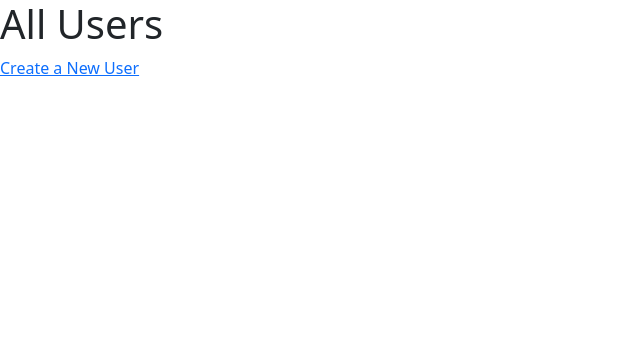
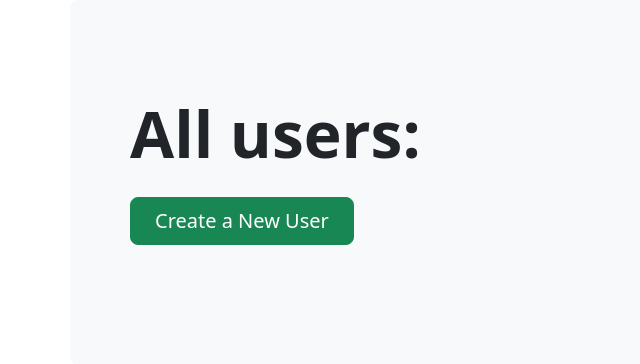
Before and after one commit to dreessen-n/users_cr, a Flask app: page /users in a window 1280 px wide. Shown: the top 364 px of the page, without its empty margins (0-640 px from the left). Run offline with Flask 2, Linux system fonts and the light colour scheme; data that the repository does not hold is empty.

Commit message:
Reformat users with bootstrap

```diff
--- a/templates/new.html
+++ b/templates/new.html
@@ -4,6 +4,8 @@
     <meta charset="UTF-8">
     <meta http-equiv="X-UA-Compatible" content="IE=edge">
     <meta name="viewport" content="width=device-width, initial-scale=1.0">
+    <link rel="stylesheet" href="https://cdn.jsdelivr.net/npm/bootstrap@5.2.0-beta1/dist/css/bootstrap.min.css">
+    <link rel="stylesheet" href="{{ url_for('static', filename='/css/style.css') }}">
     <title>Create</title>
 </head>
 <body>
--- a/templates/users.html
+++ b/templates/users.html
@@ -9,15 +9,32 @@
     <title>Read (all)</title>
 </head>
 <body>
-    <h1>All Users</h1>
-    {% for one_user in all_users %}
-    <hr>
-    <p>Name: {{one_user.first_name}} {{one_user.last_name}} - email: {{one_user.email}}</p>
-    <hr>
-    {% endfor %}
-    <!-- Add a button to create a new user -->
-    <a href="/users/new">Create a New User</a>
-
+    <div class="container py-5 mb-4 bg-light rounded-3 ">
+        <div class="p-5 mb-4 lc-block">
+            <div class="lc-block">
+                <div editable="rich">
+                        <h1 class="fw-bolder display-3">All users:</h1>
+                    </div>
+                </div>
+                <div class="lc-block col-md-12">
+                <div editable="rich">
+                    <table class="table table-striped">
+                        <tbody>
+                            {% for one_user in all_users %}
+                            <tr>
+                                <td><p>Name: {{one_user.first_name}} {{one_user.last_name}} - email: {{one_user.email}}</p></td>
+                            </tr>
+                            {% endfor %}
+                        </tbody>
+                    </table>
+                    <div class="lc-block d-grid gap-2 d-sm-flex justify-content-sm-left">
+                        <a class="btn btn-primary btn-lg px-4 gap-3 btn-success" href="/user/new" role="button">Create a New User</a>
+                    </div>
+                    </div>
+                </div>
+            </div>
+        </div>
+    </div>
 
     <script src="https://cdn.jsdelivr.net/npm/bootstrap@5.2.0-beta1/dist/js/bootstrap.bundle.min.js"></script>
     <script type="text/javascript" src="{{ url_for('static', filename='/js/script.js') }}"></script>
```
